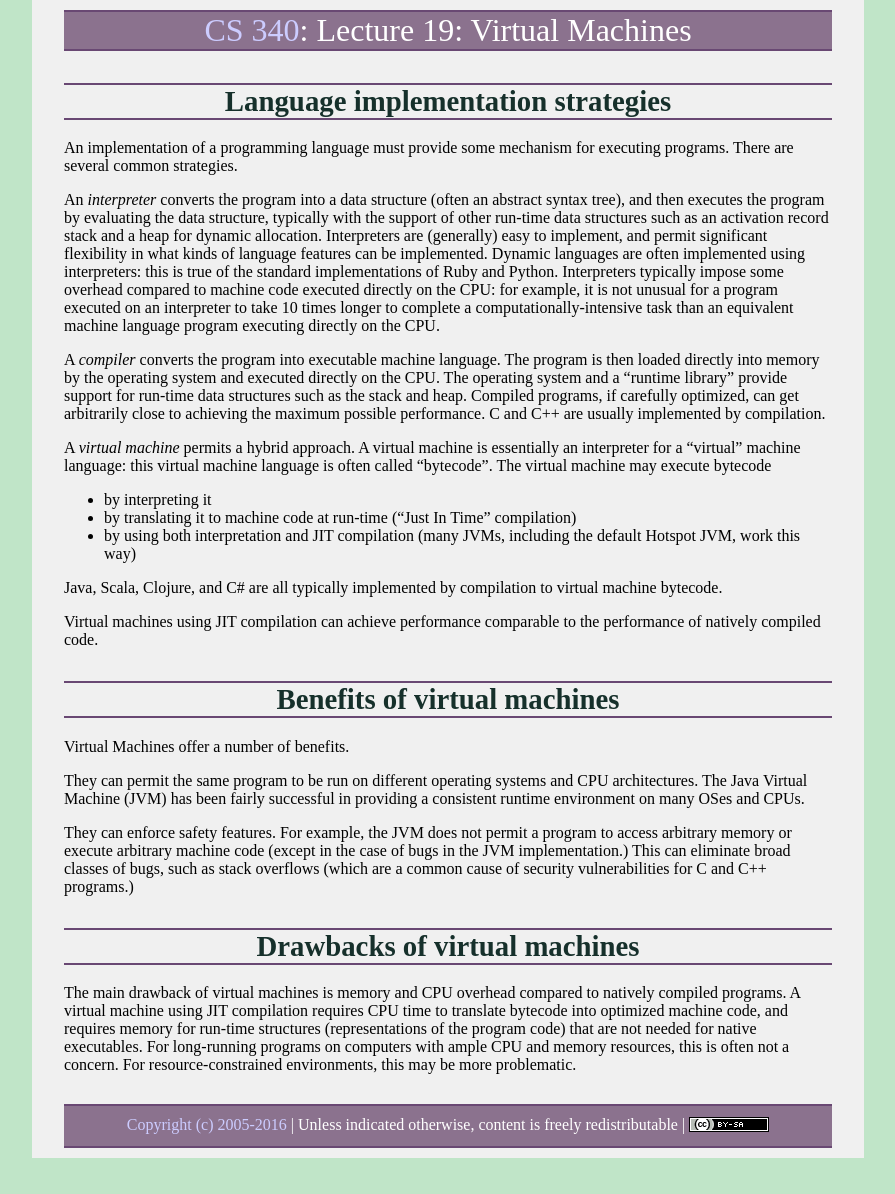
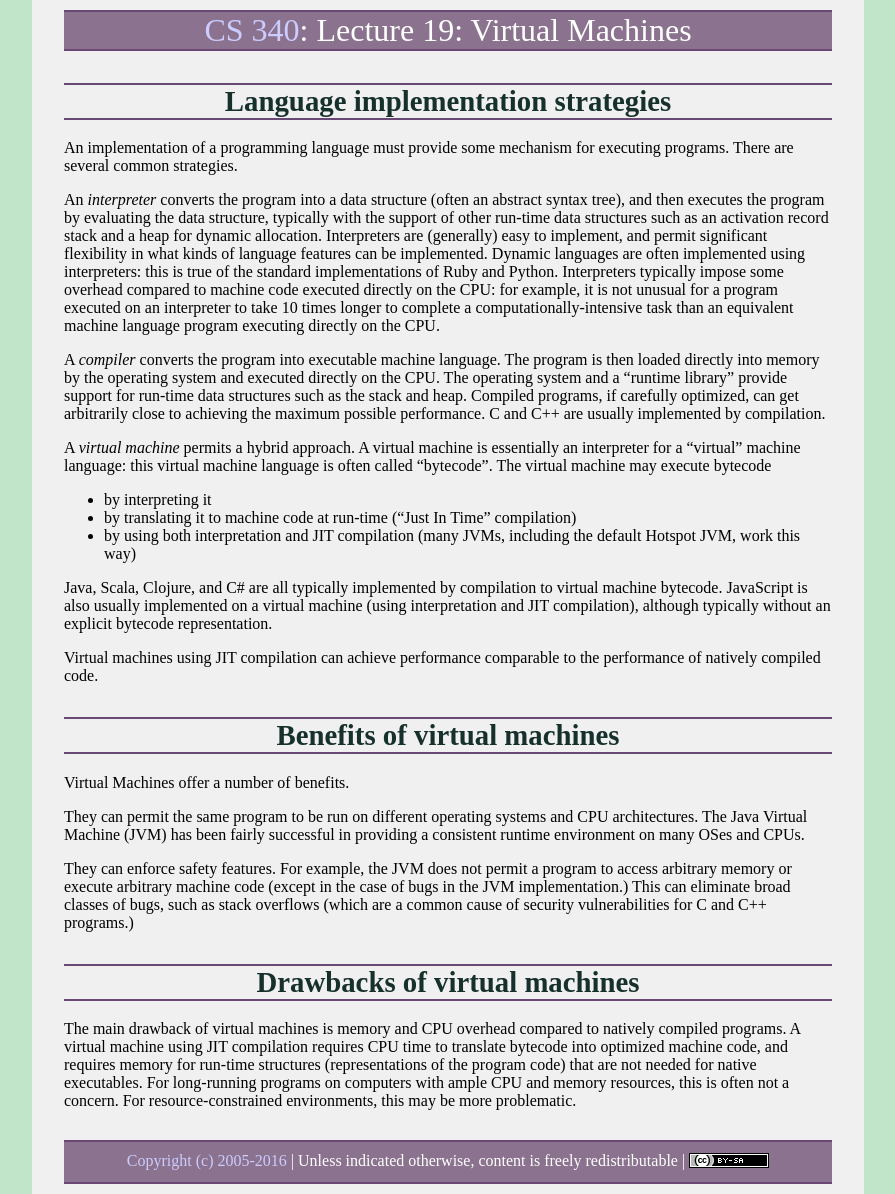
Before and after one commit to ycpcs/cs340-fall2016, a Jekyll site: the page built from lectures/lecture19.md, in a window 1280 px wide. Shown: the whole page, without its empty margins (192-1087 px from the left). Built offline with Jekyll 4.4.1, drawn with Linux system fonts in a browser that asks for light colours; some web fonts are replaced; before the commit the page ends 1158 px from its top, so only the background shows below that.

Commit message:
JavaScript as a VM language

```diff
--- a/lectures/lecture19.md
+++ b/lectures/lecture19.md
@@ -17,7 +17,7 @@ A *virtual machine* permits a hybrid approach.  A virtual machine is essentially
 * by translating it to machine code at run-time ("Just In Time" compilation)
 * by using both interpretation and JIT compilation (many JVMs, including the default Hotspot JVM, work this way)
 
-Java, Scala, Clojure, and C# are all typically implemented by compilation to virtual machine bytecode.
+Java, Scala, Clojure, and C# are all typically implemented by compilation to virtual machine bytecode.  JavaScript is also usually implemented on a virtual machine (using interpretation and JIT compilation), although typically without an explicit bytecode representation.
 
 Virtual machines using JIT compilation can achieve performance comparable to the performance of natively compiled code.
 
```
